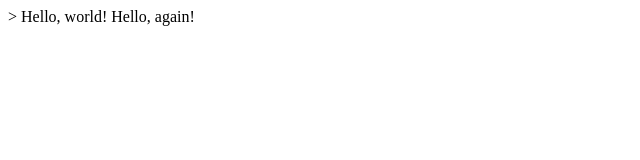
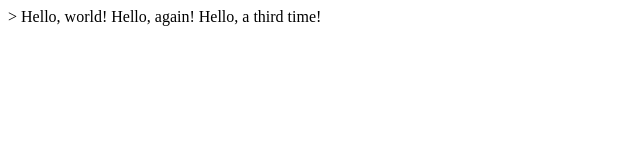
Before and after one commit to wulimu/lecture0, a plain HTML site: page hello.html in a window 1280 px wide. Shown: the whole page, without its empty margins (0-640 px from the left). Drawn offline with Linux system fonts and the light colour scheme.

Commit message:
Update hello.html

```diff
--- a/hello.html
+++ b/hello.html
@@ -5,6 +5,7 @@
   </head>>
   <body>
     Hello, world! Hello, again!
+    Hello, a third time!
   </body>
 
 </html>
```
